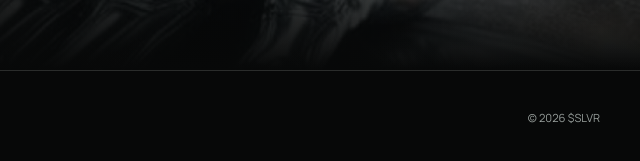
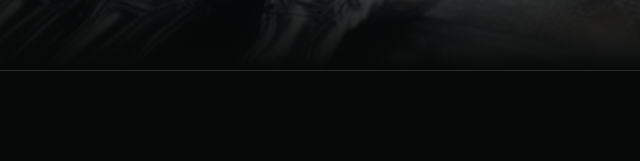
Before and after one commit to hellobunny123/Silver-, a plain HTML site: page index.html in a window 1280 px wide. Shown: the part 6773-6934 px from the top of the page, 640-1280 px from the left. Drawn offline with nearby package versions, Linux system fonts and the light colour scheme; a web font is replaced by a local one.

Commit message:
Remove copyright footer text

```diff
--- a/index.html
+++ b/index.html
@@ -119,7 +119,7 @@
         <div class="final-content"><h2>Surf silver<br>on <em>Robinhood.</em></h2><p>Silver Surfer. Paired with silver. $SLVR.</p><div class="final-actions"><a class="primary-button disabled" href="#launch" aria-disabled="true">Launch on Robinhood <span>↗</span></a><button class="ca-button final-ca" data-copy-ca><span class="copy-label">CA coming soon</span><span class="copy-icon">⧉</span></button></div><div class="socials"><a href="https://x.com/silversurfer_rh?s=11" target="_blank" rel="noreferrer">X <span>↗</span></a><a href="https://t.me/thesilversurferrh" target="_blank" rel="noreferrer">Telegram <span>↗</span></a></div></div>
       </section>
     </main>
-    <footer><a class="brand" href="#top"><span class="brand-mark">S</span><span>$SLVR</span></a><span>© 2026 $SLVR</span></footer>
+    <footer><a class="brand" href="#top"><span class="brand-mark">S</span><span>$SLVR</span></a></footer>
     <div class="toast" role="status" aria-live="polite">CA is not live yet.</div>
     <div class="image-lightbox" aria-hidden="true" role="dialog" aria-modal="true" aria-label="Expanded image">
       <button class="lightbox-close" type="button" aria-label="Close image">×</button>
```
